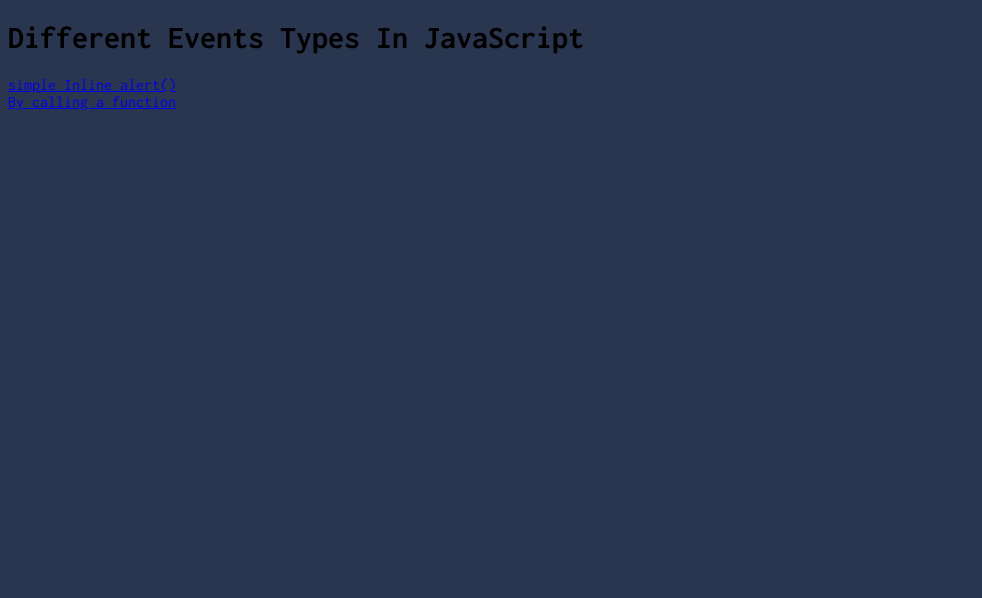
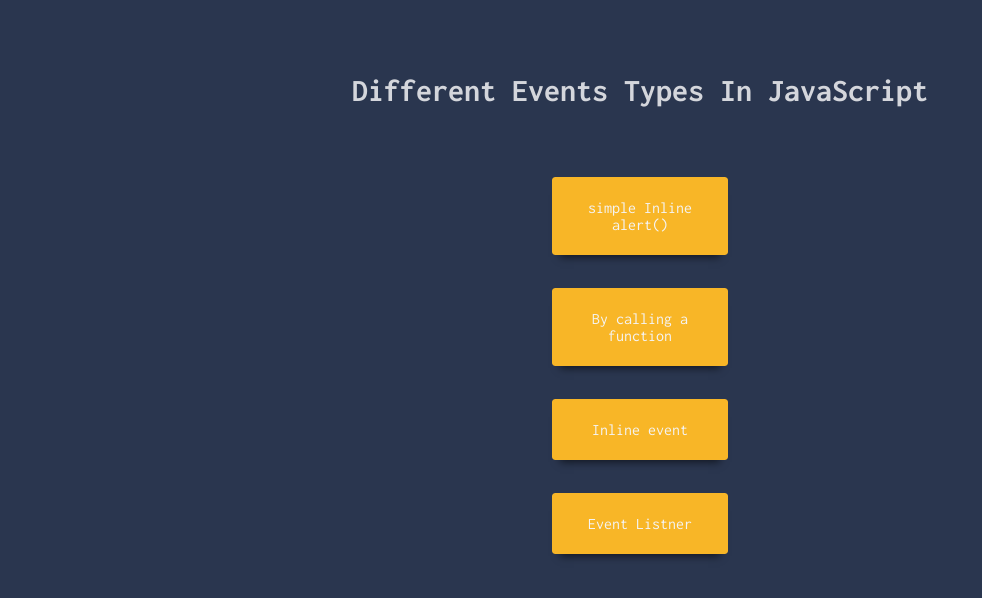
Before and after one commit to Abhishekgupta47/JS, a plain HTML site: page eventTypes.html in a window 1280 px wide. Shown: the whole page, without its empty margins (0-982 px from the left). Drawn offline with Linux system fonts and the light colour scheme.

Commit message:
a little break

```diff
--- a/eventTypes.html
+++ b/eventTypes.html
@@ -12,6 +12,72 @@
             font-family: 'Inconsolata',sans-serif;
             background: #2a364f;
         }
+        h1{
+            font-family: 'Inconsolata',sans-serif;
+            color: rgba(255,255,255,0.8);
+        }
+        .content{
+            text-align: center;
+            color: rgba(255,255,255,0.4);
+        }
+        .content{
+            padding-top: 45px;
+            padding-bottom: 20px;
+        }
+        .button_container{
+            width: 176px;
+            margin: 0 auto;
+            margin-top: 30px;
+            padding-top: 40px;
+        }
+
+        .button_su{
+            overflow: hidden;
+            position: relative;
+            display: inline-block;
+            border-radius: 3px;
+            margin-bottom: 30px;
+            box-shadow: 0px 10px 8px -8px rgba(0,0,0,0.6);
+        }
+        .su_button_circle{
+            background-color: green;
+            border-radius: 1000px;
+            position: absolute;
+            left: 0;
+            top: 0;
+            width: 0;
+            height: 0;
+            margin-left: 0px;
+            margin-top: 0px;
+            pointer-events: none;
+            /* animation-timing-function: ease-in-out; */
+
+        }
+       .button_su_inner{
+        display: inline-block;
+        background: #f8B627;
+        color: #F4F4F4;
+        font-size: 16px;
+        font-weight: normal;
+        width: 132px;
+        text-align: center;
+        border-radius: 3px;
+        transition: 400ms;
+        text-decoration: none;
+        padding: 22px;
+        z-index: 100000;
+       }
+       .button_text_container{
+        position: relative;
+        z-index:10000
+       }
+
+       .explode-circle{
+         animation: explode 0.5 forwards;
+       }
+       .desplode-circle{
+        animation: deslode 0.5 forwards
+    }
     </style>
 </head>
 
@@ -38,6 +104,24 @@
                     </span>
                 </a>
             </div>
+            <div class="button_su">
+                <span class="su_button_circle">
+                </span>
+                <a href="#" class="button_su_inner">
+                    <span class="button_text_container" id="thirdway">
+                        Inline event
+                    </span>
+                </a>
+            </div>
+            <div class="button_su">
+                <span class="su_button_circle">
+                </span>
+                <a href="#" class="button_su_inner" id="fourtway">
+                    <span class="button_text_container">
+                        Event Listner
+                    </span>
+                </a>
+            </div>
         </div>
     </div>
 
```
